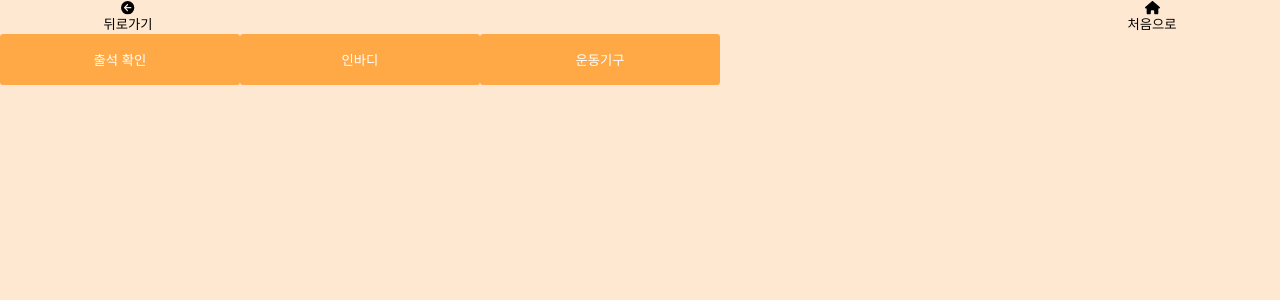
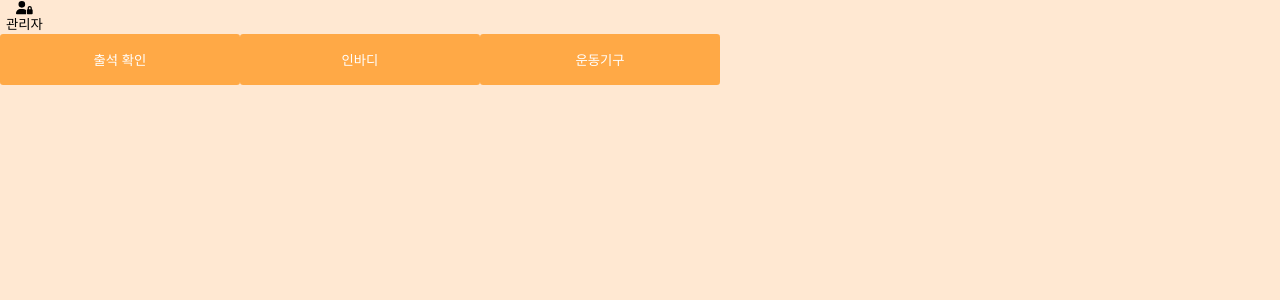
Before and after one commit to student-inbody-kiosk/ATIBO, a Vue app in the folder frontend/: page / in a window 1280 px wide. Shown: the top 300 px of the page. Built offline with nearby package versions, Linux system fonts and the light colour scheme.

Commit message:
FE:fix: modify AdmView & Kioview header shown condition

```diff
--- a/frontend/src/views/admin/AdmView.vue
+++ b/frontend/src/views/admin/AdmView.vue
@@ -14,8 +14,8 @@ const isEmailModalOpen = ref(false);
 const isPasswordModalOpen = ref(false);
 
 watchEffect(() => {
-    // TODO: based on the presence of tokens
-    if (route.name === 'admin') {
+    // show different components based on the route name
+    if (route.name === 'admin-index') {
         isIndexPage.value = true;
     } else {
         isIndexPage.value = false;
--- a/frontend/src/views/kiosk/KioView.vue
+++ b/frontend/src/views/kiosk/KioView.vue
@@ -20,8 +20,9 @@ const handleBeforeMount = function allocateTitleAndRouteName(data: {
     routeName.value = data.routeName;
 };
 
+// show different components based on the route name
 watchEffect(() => {
-    if (route.name === 'kiosk') {
+    if (route.name === 'kiosk-index') {
         isIndexPage.value = true;
     } else {
         isIndexPage.value = false;
```
